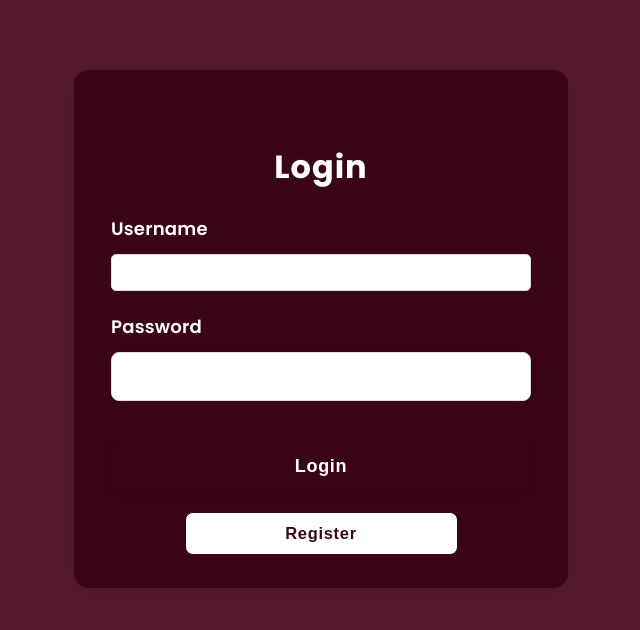
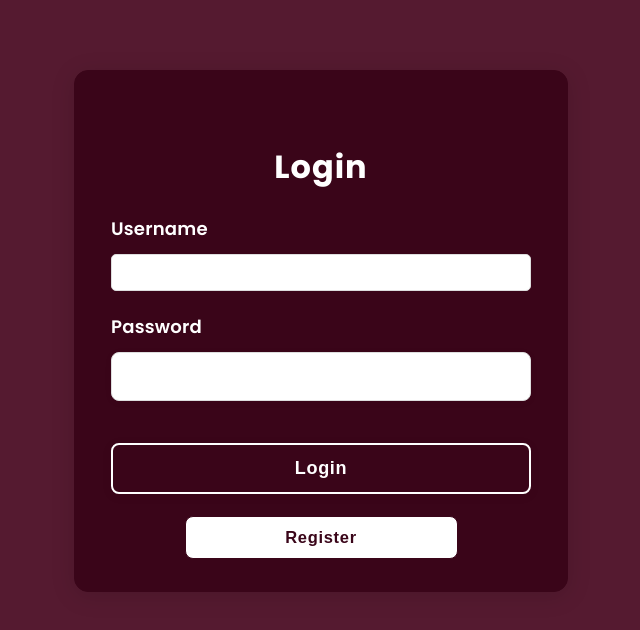
Before and after one commit to Tgovardhan2005/Expense-Tracker, a React (Vite) app: page / in a window 1280 px wide. Shown: the top 630 px of the page, without its empty margins (319-959 px from the left). Built offline with nearby package versions, Linux system fonts and the light colour scheme.

Commit message:
updated AUTH btn

```diff
--- a/src/index.css
+++ b/src/index.css
@@ -226,7 +226,7 @@ span{
 .auth-container .small-button {
   background: #3a0519;
   color: #fff;
-  border: none;
+  border: solid 2px #fff;
   border-radius: 8px;
   padding: 13px 0;
   font-size: 1.13rem;
```
